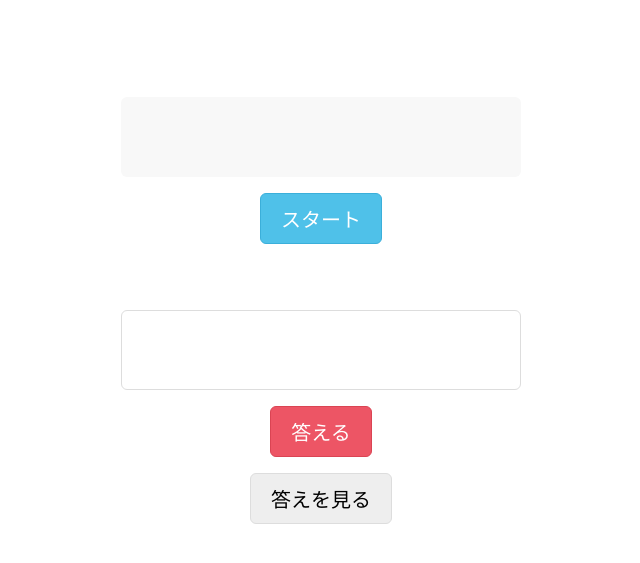
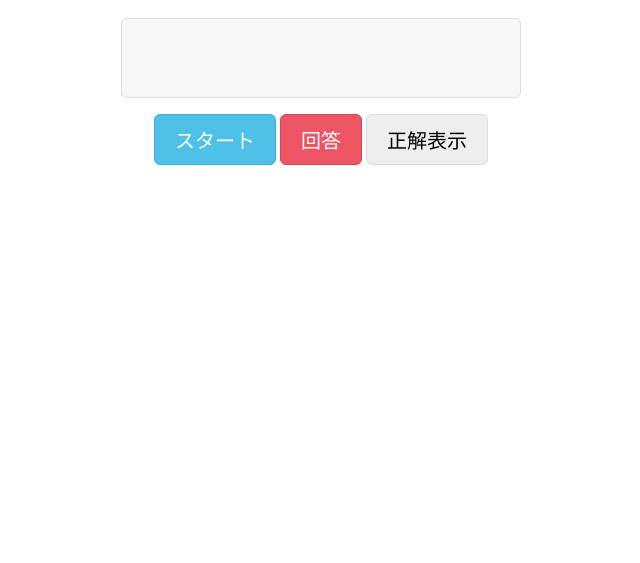
Before and after one commit to ixkaito/flash-anzan, a plain HTML site: page index.html in a window 1280 px wide. Both pictures are taken after a click on the button "スタート". Shown: the part 149-712 px from the top of the page, without its empty margins (319-959 px from the left). Drawn offline with Linux system fonts and the light colour scheme.

Commit message:
Improve the app

```diff
--- a/index.html
+++ b/index.html
@@ -7,11 +7,12 @@
 </head>
 <body>
 	<h1>フラッシュ暗算</h1>
-	<p id="js-question" class="question js-question"></p>
-	<p><button class="start" onclick="start();">スタート</button></p>
-	<p><input id="js-solution" class="solution" type="text" /></p>
-	<p><button class="submit" onclick="verify();">答える</button></p>
-	<p><button onclick="showanswer();">答えを見る</button></p>
+	<p><input id="js-display" class="display" type="text" /></p>
+	<p>
+		<button class="start" onclick="start();">スタート</button>
+		<button class="submit" onclick="submit();">回答</button>
+		<button onclick="showanswer();">正解表示</button>
+	</p>
 	<script src="./main.js" type="text/javascript"></script>
 </body>
 </html>
--- a/main.css
+++ b/main.css
@@ -35,22 +35,8 @@ button:active {
 	color: #fff;
 }
 
-.start {
-	margin-bottom: 50px;
-}
-
-.question {
+.display {
 	background: #f8f8f8;
-	width: 400px;
-	height: 80px;
-	border-radius: 6px;
-	margin: auto;
-	margin-top: 100px;
-	font-size: 48px;
-	line-height: 80px;
-}
-
-.solution {
 	width: 400px;
 	height: 80px;
 	line-height: 80px;
--- a/main.js
+++ b/main.js
@@ -1,25 +1,16 @@
 var size = 10;
-var question = document.getElementById('js-question');
-var solution = document.getElementById('js-solution');
+var display = document.getElementById('js-display');
 var answer, i, timer, rand;
-solution.value = '';
-
-function start() {
-  clearTimeout(timer);
-  answer = 0;
-  i = 0;
-  solution.value = '';
-  flash();
-}
+display.value = '';
 
 function flash() {
   rand = Math.floor((Math.random() * 99) + 1);
   if (i < size) {
     timer = setTimeout(function() {
-      question.innerHTML = rand;
+      display.value = rand;
       answer += rand;
       setTimeout(function() {
-        question.innerHTML = '';
+        display.value = '';
       }, 700);
       flash();
     }, 1000);
@@ -29,8 +20,16 @@ function flash() {
   }
 }
 
-function verify() {
-  if (solution.value == answer) {
+function start() {
+  clearTimeout(timer);
+  display.value = '';
+  answer = 0;
+  i = 0;
+  flash();
+}
+
+function submit() {
+  if (display.value == answer) {
     alert('正解！');
   } else if (answer) {
     alert('残念、不正解...');
```
